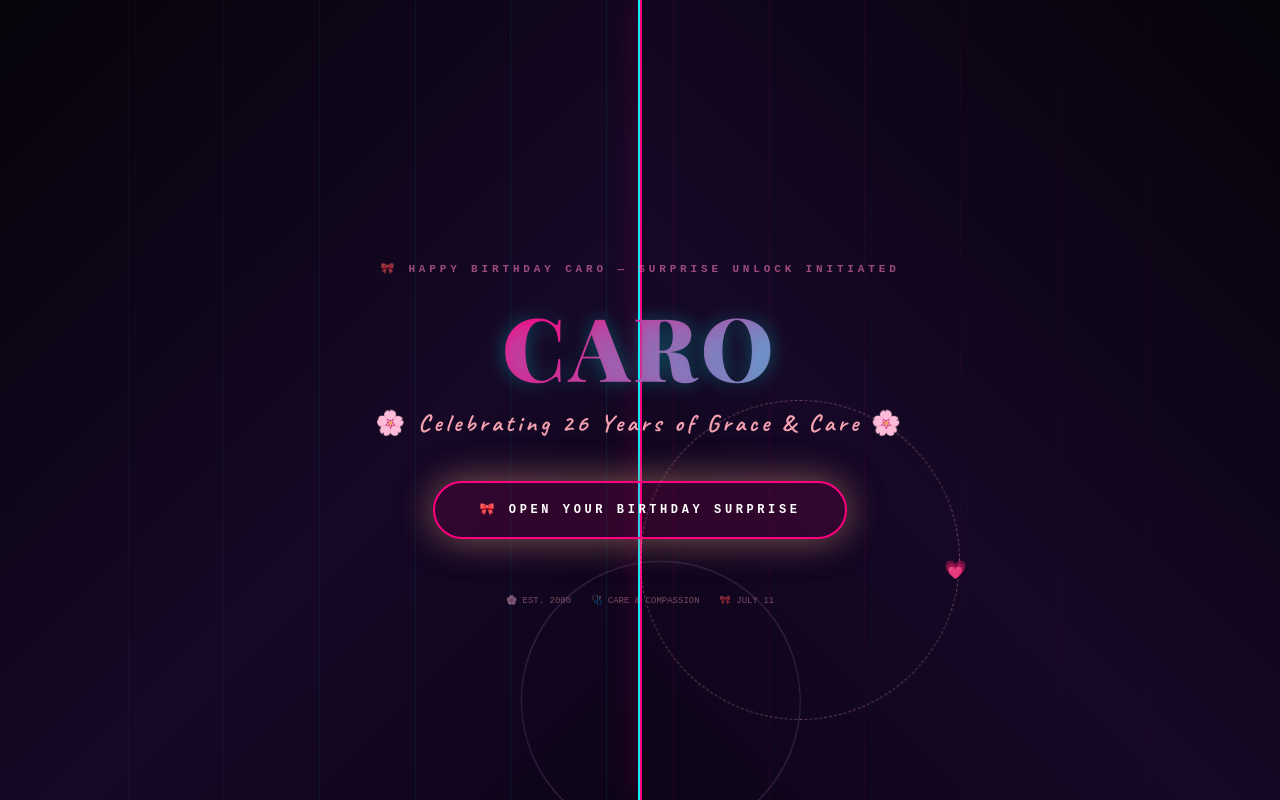
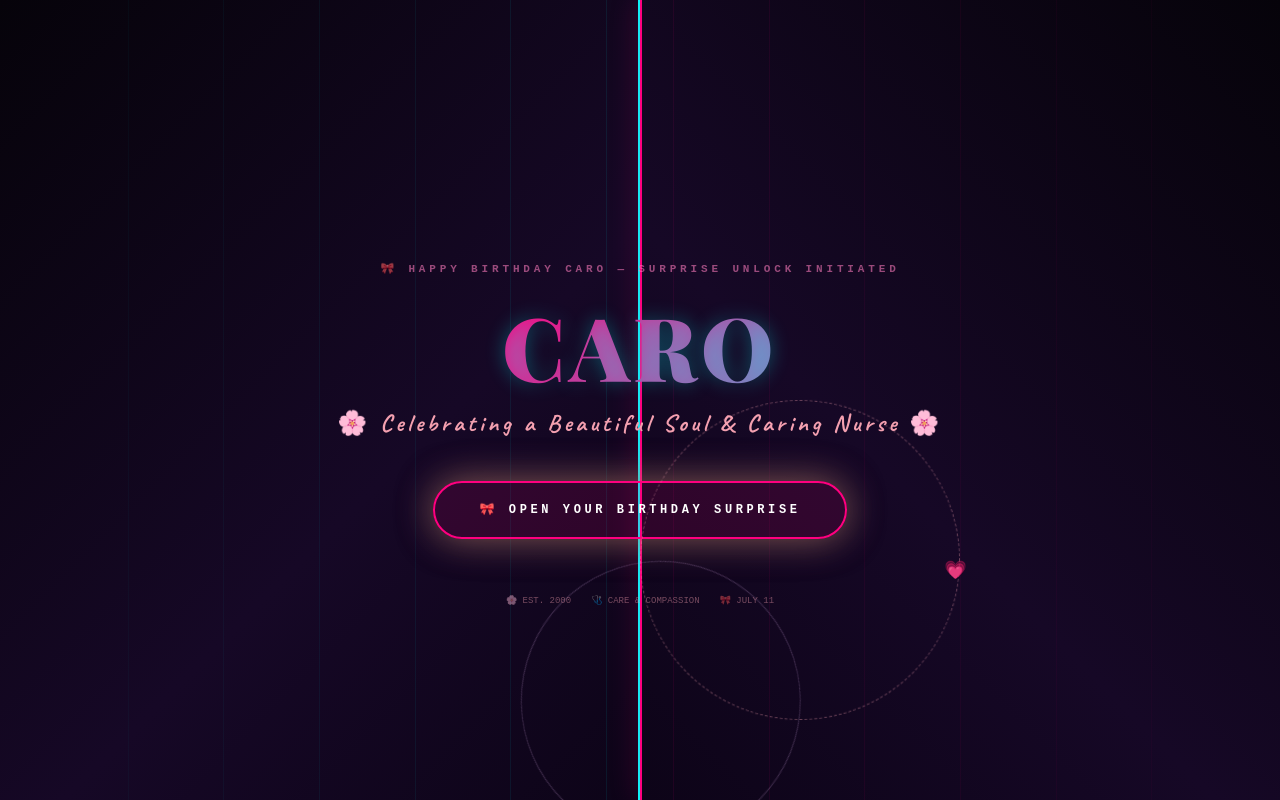
Before and after one commit to Realworrior/bday, a React (Vite) app: page / in a window 1280 px wide. Built offline with nearby package versions, Linux system fonts and the light colour scheme; the HTML template or start-up script is replaced by a standard one; a web font is replaced by a local one.

Commit message:
fix: remove all specific age numbers and references to keep the celebrate focus timeless

```diff
--- a/src/components/Curtain.tsx
+++ b/src/components/Curtain.tsx
@@ -192,7 +192,7 @@ export function Curtain({ onReveal }: CurtainProps) {
           marginTop: '10px',
           marginBottom: '40px',
         }}>
-          🌸 Celebrating 26 Years of Grace & Care 🌸
+          🌸 Celebrating a Beautiful Soul & Caring Nurse 🌸
         </div>
 
         {/* Outer Orbiting Dial Rings — rose & lilac */}
--- a/src/components/HeroSection.tsx
+++ b/src/components/HeroSection.tsx
@@ -64,7 +64,7 @@ export function HeroSection() {
       '✨ BRIGHTENING LIVES SINCE 2000 🩺',
       '💖 WE LOVE YOU CARO 👑',
       '🎀 CELEBRATION SHIELD: FULLY CHARGED',
-      '🥂 CHEERS TO 26 AMAZING YEARS',
+      '🥂 CHEERS TO A BEAUTIFUL CELEBRATION',
     ]
     setSystemLogs(prev => [eggs[Math.floor(Math.random() * eggs.length)], ...prev.slice(0, 4)])
   }
--- a/src/components/MessageSection.tsx
+++ b/src/components/MessageSection.tsx
@@ -13,7 +13,7 @@ const messages = [
   },
   {
     title: "This is your season",
-    body: "Another year older, another layer of magic added to who you already are. You bloom more beautifully every single time the calendar turns.",
+    body: "Another beautiful chapter, another layer of magic added to who you already are. You bloom more beautifully every single time the calendar turns.",
     symbol: "❋",
   },
   {
```
